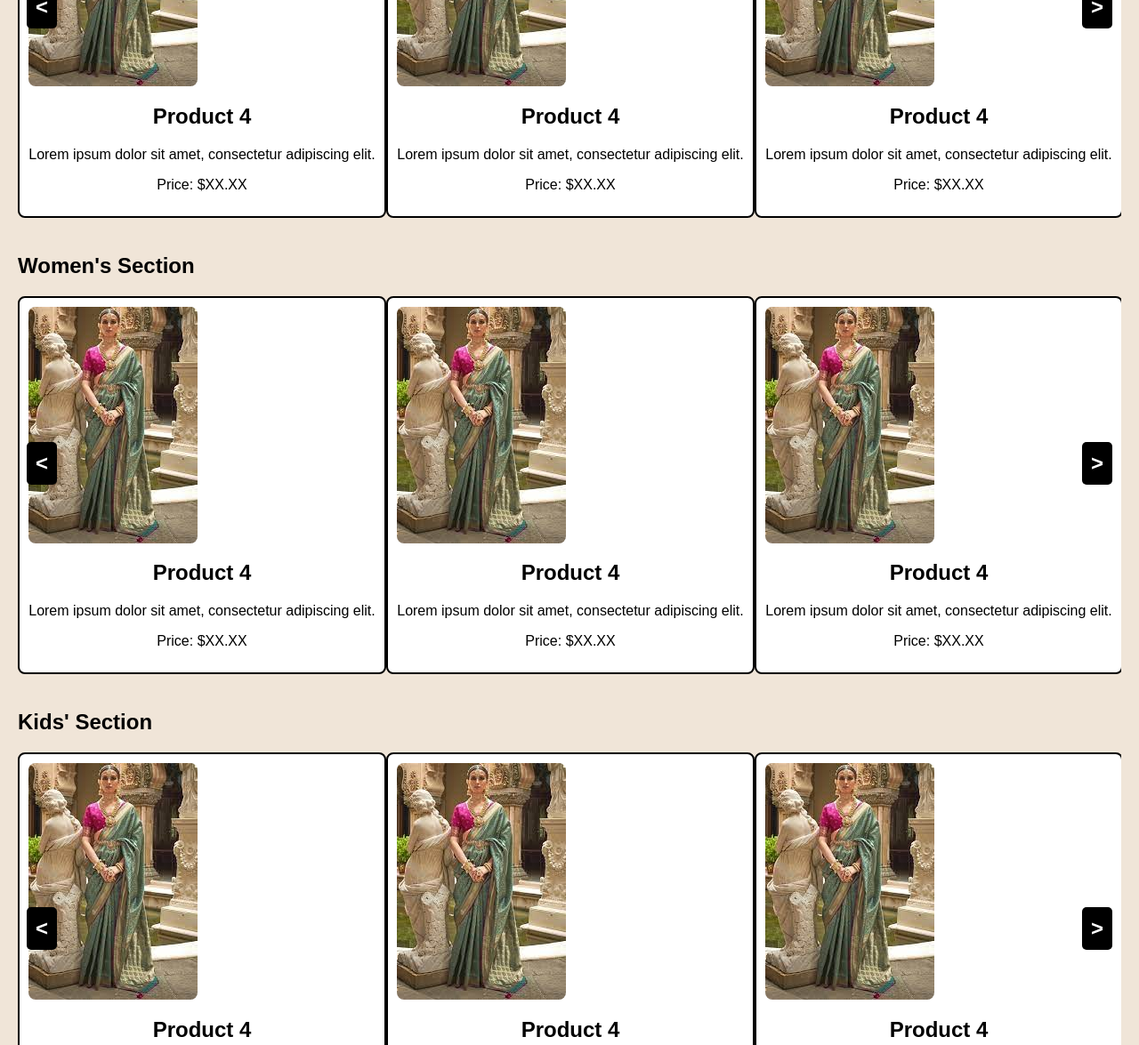
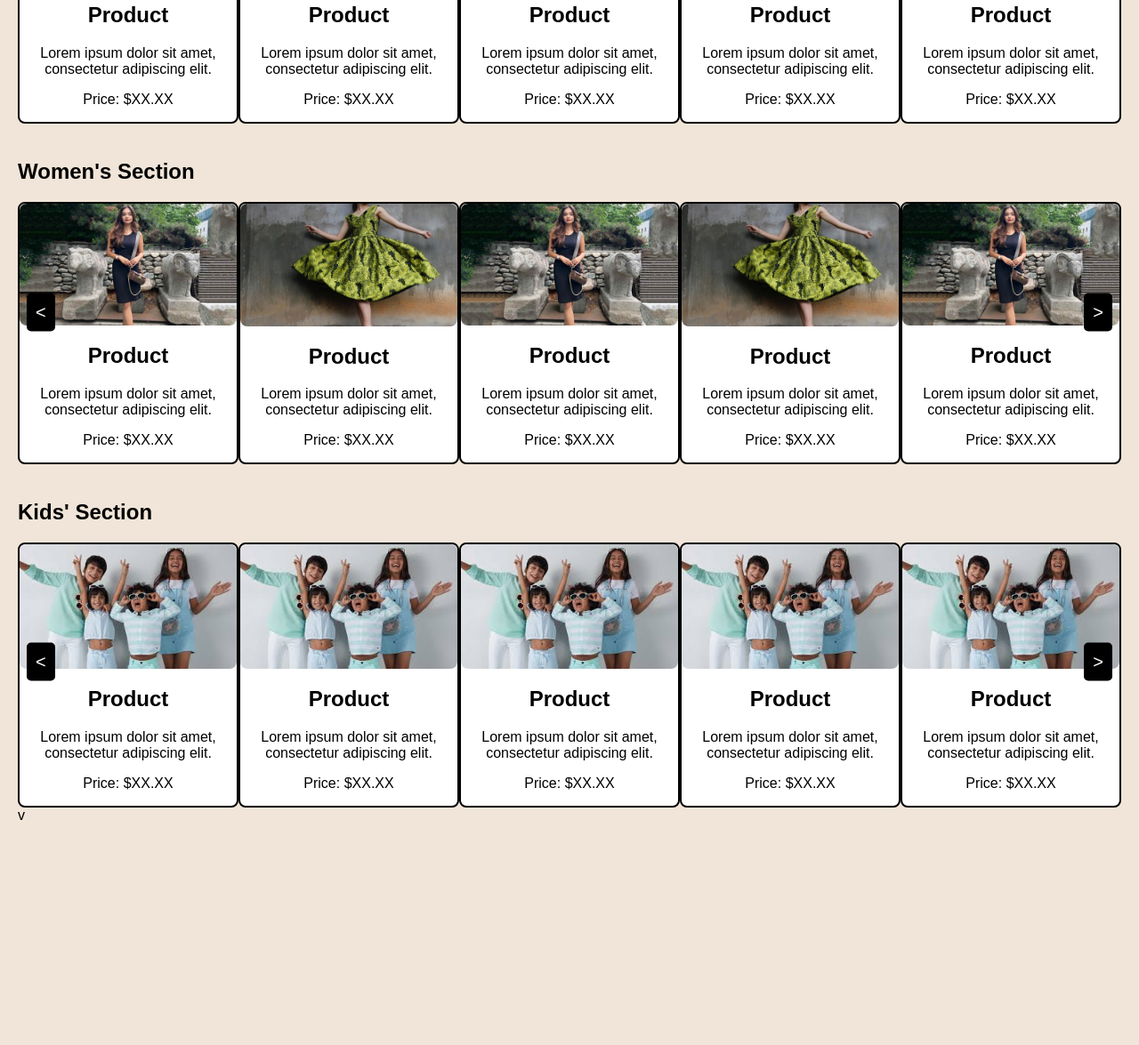
Before and after one commit to phanindra-949/deloitte_project, a plain HTML site: page recentorders.html in a window 1280 px wide. Shown: the part 309-1484 px from the top of the page at 89% size. After the commit the page ends 1275 px from the top, so only its background shows below. Drawn offline with nearby package versions, Linux system fonts and the light colour scheme.

Commit message:
I have completed work for all the files

```diff
--- a/recentorders.css
+++ b/recentorders.css
@@ -18,14 +18,14 @@ h1 {
     overflow-x: auto; /* Allow horizontal scrolling */
     scroll-behavior: smooth; /* Smooth scrolling */
     gap: 10px;
+    align-items: stretch; /* Ensure all boxes are aligned */
 }
 
 .order {
     border: 2px solid rgb(0, 0, 0); /* Vibrant orange border */
     border-radius: 8px;
-    padding-top: 10px;
-    padding: 10px;
-    width: 200px;
+    width: 25%; /* Updated width for better fitting */
+    height: 300px; /* Set a fixed height for the order boxes */
     text-align: center;
     background-color: #fff;
     transition: transform 0.2s;
@@ -38,18 +38,21 @@ h1 {
 }
 
 .order img {
-    max-width: 100%;
-    height: auto;
+    width: 100%; /* Ensure the image fills the box */
+    height: 100%; /* Ensure the image fills the box */
+    object-fit: cover; /* Cover the box without leaving extra space */
     border-radius: 8px;
+    display: block;
+    margin-left: auto;
+    margin-right: auto;
 }
 
 .scroll-left, .scroll-right {
-    background-color:rgb(0, 0, 0); /* Blue background */
+    background-color:rgb(0, 0, 0); /* Black background */
     color: white; /* White text */
     border: none;
     cursor: pointer;
-    font-size: 24px;
-    font-weight: bold; /* Bold text */
+    font-size: 20px;
     position: absolute;
     top: 50%;
     transform: translateY(-50%);
--- a/recentorders.html
+++ b/recentorders.html
@@ -16,44 +16,44 @@
         <button class="scroll-left" onclick="$('.slick-slider').slick('slickPrev')"><</button>
         <div class="order-container slick-slider">
             <div class="order">
-                <img src="images/saree 1.jpg" alt="Product 1">
-                <h2>Product 1</h2>
+                <img src="images/men2.jpg" alt="Product 1">
+                <h2>Product</h2>
                 <p>Lorem ipsum dolor sit amet, consectetur adipiscing elit.</p>
                 <p>Price: $XX.XX</p>
             </div>
             <div class="order">
-                <img src="images/saree 4.jpg" alt="Product 4">
-                <h2>Product 4</h2>
+                <img src="images/men3.jpg" alt="Product ">
+                <h2>Product</h2>
                 <p>Lorem ipsum dolor sit amet, consectetur adipiscing elit.</p>
                 <p>Price: $XX.XX</p>
             </div>
             <div class="order">
-                <img src="images/saree 4.jpg" alt="Product 4">
-                <h2>Product 4</h2>
+                <img src="images/men2.jpg" alt="Product">
+                <h2>Product </h2>
                 <p>Lorem ipsum dolor sit amet, consectetur adipiscing elit.</p>
                 <p>Price: $XX.XX</p>
             </div>
             <div class="order">
-                <img src="images/saree 4.jpg" alt="Product 4">
-                <h2>Product 4</h2>
+                <img src="images/men3.jpg" alt="Product ">
+                <h2>Product </h2>
                 <p>Lorem ipsum dolor sit amet, consectetur adipiscing elit.</p>
                 <p>Price: $XX.XX</p>
             </div>
             <div class="order">
-                <img src="images/saree 4.jpg" alt="Product 4">
-                <h2>Product 4</h2>
+                <img src="images/men2.jpg" alt="Product ">
+                <h2>Product</h2>
                 <p>Lorem ipsum dolor sit amet, consectetur adipiscing elit.</p>
                 <p>Price: $XX.XX</p>
             </div>
             <div class="order">
-                <img src="images/saree 2.jpg" alt="Product 2">
-                <h2>Product 2</h2>
+                <img src="images/men3.jpg" alt="Product 2">
+                <h2>Product</h2>
                 <p>Lorem ipsum dolor sit amet, consectetur adipiscing elit.</p>
                 <p>Price: $XX.XX</p>
             </div>
             <div class="order">
-                <img src="images/saree 3.jpg" alt="Product 3">
-                <h2>Product 3</h2>
+                <img src="images/men2.jpg" alt="Product 3">
+                <h2>Product</h2>
                 <p>Lorem ipsum dolor sit amet, consectetur adipiscing elit.</p>
                 <p>Price: $XX.XX</p>
             </div>
@@ -66,44 +66,44 @@
         <button class="scroll-left" onclick="$('.slick-slider').slick('slickPrev')"><</button>
         <div class="order-container slick-slider">
             <div class="order">
-                <img src="images/saree 4.jpg" alt="Product 4">
-                <h2>Product 4</h2>
+                <img src="images/women2.jpg" alt="Product ">
+                <h2>Product </h2>
                 <p>Lorem ipsum dolor sit amet, consectetur adipiscing elit.</p>
                 <p>Price: $XX.XX</p>
             </div>
             <div class="order">
-                <img src="images/saree 4.jpg" alt="Product 4">
-                <h2>Product 4</h2>
+                <img src="images/women.jpg" alt="Product ">
+                <h2>Product </h2>
                 <p>Lorem ipsum dolor sit amet, consectetur adipiscing elit.</p>
                 <p>Price: $XX.XX</p>
             </div>
             <div class="order">
-                <img src="images/saree 4.jpg" alt="Product 4">
-                <h2>Product 4</h2>
+                <img src="images/women2.jpg" alt="Product ">
+                <h2>Product </h2>
                 <p>Lorem ipsum dolor sit amet, consectetur adipiscing elit.</p>
                 <p>Price: $XX.XX</p>
             </div>
             <div class="order">
-                <img src="images/saree 4.jpg" alt="Product 4">
-                <h2>Product 4</h2>
+                <img src="images/women.jpg" alt="Product ">
+                <h2>Product </h2>
                 <p>Lorem ipsum dolor sit amet, consectetur adipiscing elit.</p>
                 <p>Price: $XX.XX</p>
             </div>
             <div class="order">
-                <img src="images/saree 4.jpg" alt="Product 4">
-                <h2>Product 4</h2>
+                <img src="images/women2.jpg" alt="Product ">
+                <h2>Product </h2>
                 <p>Lorem ipsum dolor sit amet, consectetur adipiscing elit.</p>
                 <p>Price: $XX.XX</p>
             </div>
             <div class="order">
-                <img src="images/saree 4.jpg" alt="Product 4">
-                <h2>Product 4</h2>
+                <img src="images/women.jpg" alt="Product ">
+                <h2>Product</h2>
                 <p>Lorem ipsum dolor sit amet, consectetur adipiscing elit.</p>
                 <p>Price: $XX.XX</p>
             </div>
             <div class="order">
-                <img src="images/saree 5.jpg" alt="Product 5">
-                <h2>Product 5</h2>
+                <img src="images/women2.jpg" alt="Product 5">
+                <h2>Product</h2>
                 <p>Lorem ipsum dolor sit amet, consectetur adipiscing elit.</p>
                 <p>Price: $XX.XX</p>
             </div>
@@ -116,32 +116,32 @@
         <button class="scroll-left" onclick="$('.slick-slider').slick('slickPrev')"><</button>
         <div class="order-container slick-slider">
             <div class="order">
-                <img src="images/saree 1.jpg" alt="Product 6">
-                <h2>Product 6</h2>
+                <img src="images/kid.jpg" alt="Product">
+                <h2>Product</h2>
                 <p>Lorem ipsum dolor sit amet, consectetur adipiscing elit.</p>
                 <p>Price: $XX.XX</p>
             </div>
             <div class="order">
-                <img src="images/saree 2.jpg" alt="Product 7">
-                <h2>Product 7</h2>
+                <img src="images/kid.jpg" alt="Product">
+                <h2>Product</h2>
                 <p>Lorem ipsum dolor sit amet, consectetur adipiscing elit.</p>
                 <p>Price: $XX.XX</p>
             </div>
             <div class="order">
-                <img src="images/saree 4.jpg" alt="Product 4">
-                <h2>Product 4</h2>
+                <img src="images/kid.jpg" alt="Product ">
+                <h2>Product </h2>
                 <p>Lorem ipsum dolor sit amet, consectetur adipiscing elit.</p>
                 <p>Price: $XX.XX</p>
             </div>
             <div class="order">
-                <img src="images/saree 4.jpg" alt="Product 4">
-                <h2>Product 4</h2>
+                <img src="images/kid.jpg" alt="Product ">
+                <h2>Product </h2>
                 <p>Lorem ipsum dolor sit amet, consectetur adipiscing elit.</p>
                 <p>Price: $XX.XX</p>
             </div>
             <div class="order">
-                <img src="images/saree 4.jpg" alt="Product 4">
-                <h2>Product 4</h2>
+                <img src="images/kid.jpg" alt="Product ">
+                <h2>Product </h2>
                 <p>Lorem ipsum dolor sit amet, consectetur adipiscing elit.</p>
                 <p>Price: $XX.XX</p>
             </div>
@@ -155,7 +155,7 @@
     <script>
         $(document).ready(function(){
             $('.slick-slider').slick({
-                slidesToShow: 3,
+                slidesToShow: 5,
                 slidesToScroll: 1,
                 arrows: false, // Disable default arrows
                 dots: true,
@@ -164,14 +164,14 @@
                 autoplaySpeed: 2000,
                 responsive: [
                     {
-                        breakpoint: 768,
+                        breakpoint:68,
                         settings: {
                             slidesToShow: 2,
                             slidesToScroll: 1
                         }
                     },
                     {
-                        breakpoint: 480,
+                        breakpoint: 80,
                         settings: {
                             slidesToShow: 1,
                             slidesToScroll: 1
```
Also changed, not shown: images/kid.jpg (added), images/men2.jpg (added), images/men3.jpg (added), images/saree 1.jpg (deleted), images/saree 2.jpg (deleted), images/saree 3.jpg (deleted), images/saree 4.jpg (deleted), images/saree 5.jpg (deleted), images/women.jpg (added), images/women2.jpg (added), 1 other file.
